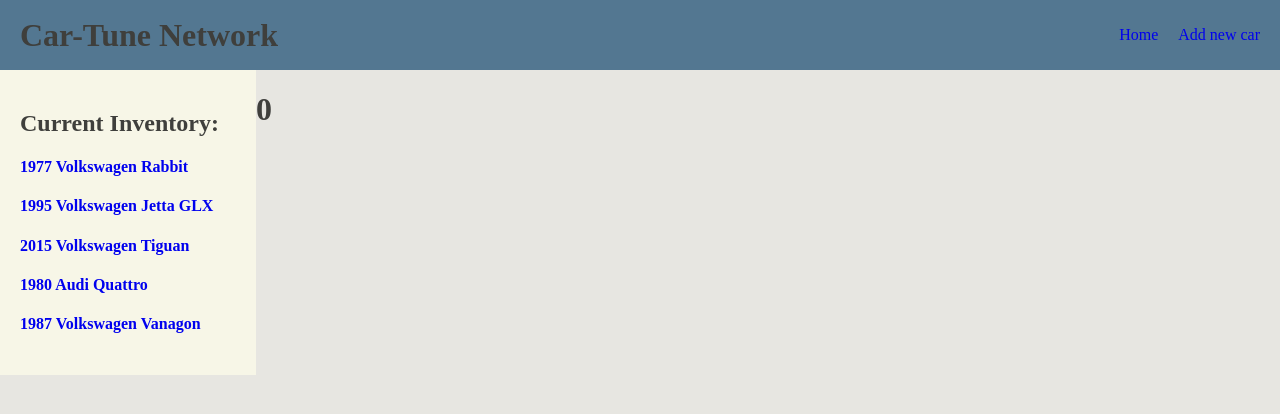
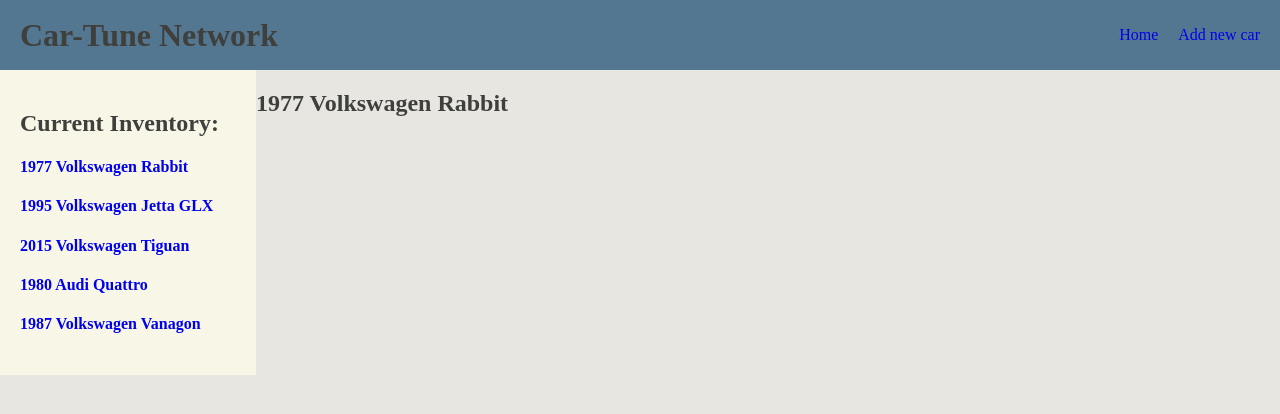
Before and after one commit to alspdx/car-tune-network, a React app: page /#/details/0 in a window 1280 px wide. Shown: the top 414 px of the page. Built offline with nearby package versions, Linux system fonts and the light colour scheme.

Commit message:
show details in cardetails component based on car selected

```diff
--- a/src/components/CarDetails.jsx
+++ b/src/components/CarDetails.jsx
@@ -3,10 +3,10 @@ import React from 'react';
 import { carsInventory } from './carsInventory';
 
 function CarDetails(props) {
-
+  const car = carsInventory[props.match.params.id];
   return(
     <div>
-      <h1>{props.match.params.id}</h1>
+      <h2>{car.year} {car.make} {car.model}</h2>
     </div>
   );
 }
```
